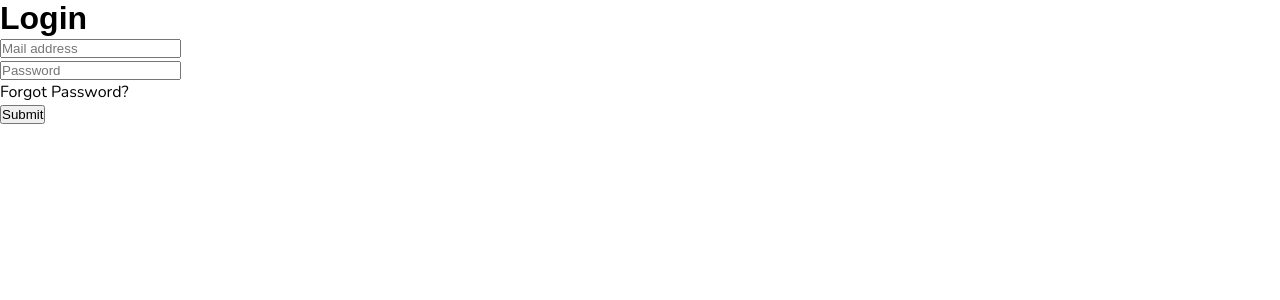
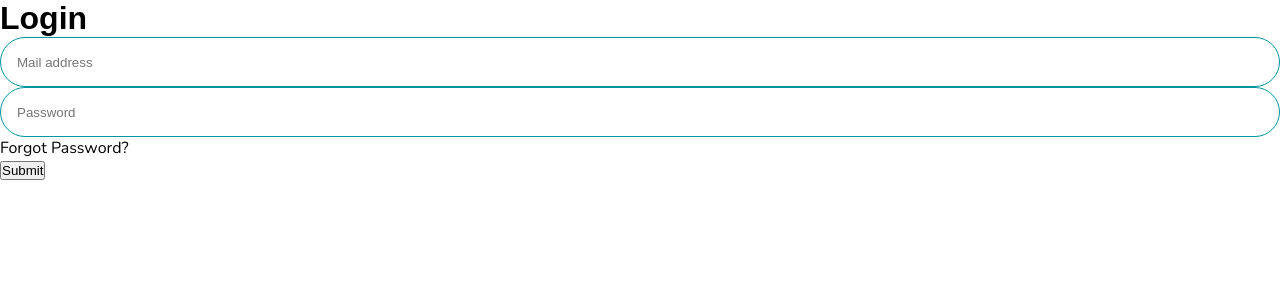
Before and after one commit to Boyadjie/UnVoy, a Next.js app: page /login in a window 1280 px wide. Shown: the top 300 px of the page. Built offline with nearby package versions, Linux system fonts and the light colour scheme; no server answers; a web font is replaced by a local one.

Commit message:
register form

```diff
--- a/src/components/authentication/Inputs/InputMail.tsx
+++ b/src/components/authentication/Inputs/InputMail.tsx
@@ -1,4 +1,7 @@
+import Image from 'next/image';
+
 import {InputsProps} from './InputManager';
+import styles from './styles/inputs.module.css';
 
 export const Email: React.FC<InputsProps> = ({
   label,
@@ -7,9 +10,20 @@ export const Email: React.FC<InputsProps> = ({
   value,
   onChange,
   required,
+  startIconUrl,
+  endIconUrl,
 }) => {
   return (
-    <>
+    <div className={styles.inputContainer}>
+      {startIconUrl && (
+        <Image
+          src={startIconUrl}
+          alt="icon"
+          width={18}
+          height={18}
+          className={styles.icon}
+        />
+      )}
       <label htmlFor={name}>{label}</label>
       <input
         type="email"
@@ -19,6 +33,15 @@ export const Email: React.FC<InputsProps> = ({
         required={required}
         onChange={onChange}
       />
-    </>
+      {endIconUrl && (
+        <Image
+          src={endIconUrl as string}
+          alt="icon"
+          width={18}
+          height={18}
+          className={styles.icon}
+        />
+      )}
+    </div>
   );
 };
--- a/src/components/authentication/Inputs/InputManager.tsx
+++ b/src/components/authentication/Inputs/InputManager.tsx
@@ -10,6 +10,8 @@ export type InputsProps = {
   placeholder?: string;
   value: string;
   required: boolean;
+  startIconUrl?: string;
+  endIconUrl?: string | string[];
   onChange: (
     event: React.ChangeEvent<HTMLInputElement | HTMLTextAreaElement>,
   ) => void;
@@ -22,6 +24,8 @@ type InputManagerProps = {
   placeholder?: string;
   value: string;
   required?: boolean;
+  startIconUrl?: string;
+  endIconUrl?: string | string[];
   onChange: (
     event: React.ChangeEvent<HTMLInputElement | HTMLTextAreaElement>,
   ) => void;
@@ -35,6 +39,8 @@ export const Input: React.FC<InputManagerProps> = ({
   value,
   onChange,
   required = false,
+  startIconUrl,
+  endIconUrl,
 }) => {
   switch (type) {
     case 'text':
@@ -46,6 +52,8 @@ export const Input: React.FC<InputManagerProps> = ({
           value={value}
           required={required}
           onChange={onChange}
+          startIconUrl={startIconUrl}
+          endIconUrl={endIconUrl}
         />
       );
     case 'email':
@@ -57,6 +65,8 @@ export const Input: React.FC<InputManagerProps> = ({
           value={value}
           required={required}
           onChange={onChange}
+          startIconUrl={startIconUrl}
+          endIconUrl={endIconUrl}
         />
       );
     case 'password':
@@ -68,6 +78,8 @@ export const Input: React.FC<InputManagerProps> = ({
           value={value}
           required={required}
           onChange={onChange}
+          startIconUrl={startIconUrl}
+          endIconUrl={endIconUrl}
         />
       );
     default:
--- a/src/components/authentication/Inputs/InputPassword.tsx
+++ b/src/components/authentication/Inputs/InputPassword.tsx
@@ -1,4 +1,10 @@
+'use client';
+import {useState} from 'react';
+
+import Image from 'next/image';
+
 import {InputsProps} from './InputManager';
+import styles from './styles/inputs.module.css';
 
 export const Password: React.FC<InputsProps> = ({
   label,
@@ -7,18 +13,43 @@ export const Password: React.FC<InputsProps> = ({
   value,
   onChange,
   required,
+  startIconUrl,
+  endIconUrl,
 }) => {
+  const [showPassword, setShowPassword] = useState(false);
+
   return (
-    <>
+    <div className={styles.inputContainer}>
+      {startIconUrl && (
+        <Image
+          src={startIconUrl}
+          alt="icon"
+          width={18}
+          height={18}
+          className={styles.icon}
+        />
+      )}
       <label htmlFor={name}>{label}</label>
       <input
-        type="password"
+        type={showPassword ? 'text' : 'password'}
         name={name}
         placeholder={placeholder}
         value={value}
         required={required}
         onChange={onChange}
       />
-    </>
+      {endIconUrl && (
+        <Image
+          src={
+            showPassword ? (endIconUrl[0] as string) : (endIconUrl[1] as string)
+          }
+          alt="icon"
+          width={18}
+          height={18}
+          className={styles.icon}
+          onClick={() => setShowPassword(!showPassword)}
+        />
+      )}
+    </div>
   );
 };
--- a/src/components/authentication/Inputs/InputText.tsx
+++ b/src/components/authentication/Inputs/InputText.tsx
@@ -1,4 +1,7 @@
+import Image from 'next/image';
+
 import {InputsProps} from './InputManager';
+import styles from './styles/inputs.module.css';
 
 export const Text: React.FC<InputsProps> = ({
   label,
@@ -7,9 +10,20 @@ export const Text: React.FC<InputsProps> = ({
   value,
   onChange,
   required,
+  startIconUrl,
+  endIconUrl,
 }) => {
   return (
-    <>
+    <div className={styles.inputContainer}>
+      {startIconUrl && (
+        <Image
+          src={startIconUrl}
+          alt="icon"
+          width={18}
+          height={18}
+          className={styles.icon}
+        />
+      )}
       <label htmlFor={name}>{label}</label>
       <input
         type="text"
@@ -19,6 +33,15 @@ export const Text: React.FC<InputsProps> = ({
         required={required}
         onChange={onChange}
       />
-    </>
+      {endIconUrl && (
+        <Image
+          src={endIconUrl as string}
+          alt="icon"
+          width={18}
+          height={18}
+          className={styles.icon}
+        />
+      )}
+    </div>
   );
 };
--- a/src/components/authentication/Inputs/styles/inputs.module.css
+++ b/src/components/authentication/Inputs/styles/inputs.module.css
@@ -0,0 +1,31 @@
+.inputContainer{
+    font-size: 14px;
+    font-style: normal;
+    font-weight: 400;
+    line-height: 24px;
+    width: 100%;
+    height: 50px;
+    padding: 0 1rem;
+    border-radius: 25px;
+    border: 1px solid var(--primary);
+    color: var(--primary);
+    display: flex;
+    align-items: center;
+
+    input{
+        border: none;
+        width: 100%;
+    }
+
+    input:focus {
+        outline: none;
+        border: none;
+    }
+
+    .icon{
+        margin-right: 1rem;
+        display: flex;
+        align-items: center;
+    }
+
+}
```
Also changed, not shown: src/components/authentication/RegisterForm.tsx (+10 -10 lines), src/components/authentication/styles/registerForm.module.css (+29 -0 lines), public/icons/eye-slash.svg (renamed from public/icons/eyeClosed.svg).
